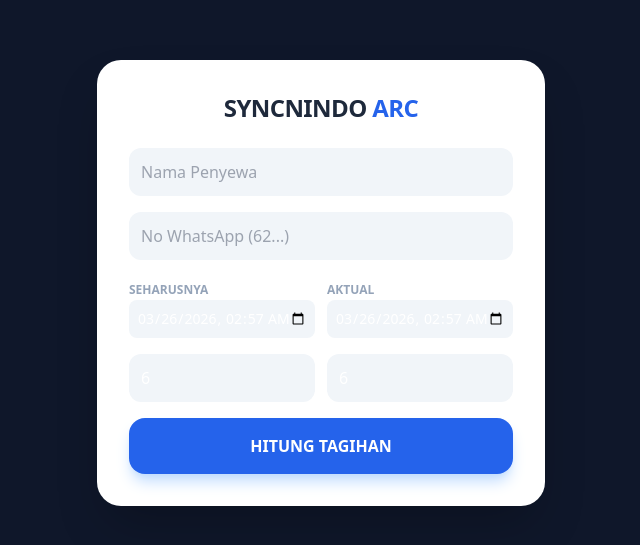
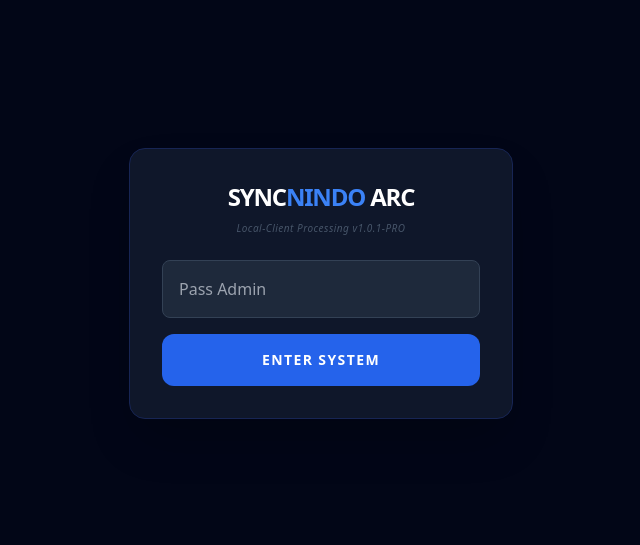
Before and after one commit to limitlessfounder7-a11y/syncnindo-arc, a Next.js app: page / in a window 1280 px wide. Shown: the part 117-662 px from the top of the page, without its empty margins (319-959 px from the left). Built offline with nearby package versions, Linux system fonts and the light colour scheme.

Commit message:
Update page.tsx

```diff
--- a/app/page.tsx
+++ b/app/page.tsx
@@ -1,95 +1,161 @@
-'use client';
-import { useState, useEffect } from 'react';
+"use client";
+import React, { useState, useRef, useEffect } from 'react';
 
-export default function Home() {
-  const [nama, setNama] = useState('');
-  const [noWa, setNoWa] = useState('');
-  const [waktuSeharusnya, setWaktuSeharusnya] = useState('');
-  const [waktuAktual, setWaktuAktual] = useState('');
-  const [bensinKeluar, setBensinKeluar] = useState(6);
-  const [bensinMasuk, setBensinMasuk] = useState(6);
-  const [tagihan, setTagihan] = useState<any>(null);
+export default function SyncnindoARC() {
+  const [isAdminSet, setIsAdminSet] = useState(false);
+  const [isLoggedIn, setIsLoggedIn] = useState(false);
+  const [pass, setPass] = useState("");
+  const [storedPass, setStoredPass] = useState("");
+
+  const [formData, setFormData] = useState({ name: '', phone: '', hours: 0 });
+  const [image, setImage] = useState<File | null>(null);
+  const canvasRef = useRef<HTMLCanvasElement>(null);
+  const [isDrawing, setIsDrawing] = useState(false);
 
   useEffect(() => {
-    const now = new Date();
-    now.setMinutes(now.getMinutes() - now.getTimezoneOffset());
-    const formattedTime = now.toISOString().slice(0, 16);
-    setWaktuSeharusnya(formattedTime);
-    setWaktuAktual(formattedTime);
-  }, []);
+    const p = localStorage.getItem("arc_admin_pass");
+    if (p) { setIsAdminSet(true); setStoredPass(p); }
 
-  const hitungDenda = () => {
-    const tSeharusnya = new Date(waktuSeharusnya).getTime();
-    const tAktual = new Date(waktuAktual).getTime();
-    let jamTelat = Math.ceil((tAktual - tSeharusnya) / (1000 * 60 * 60));
-    jamTelat = jamTelat > 0 ? jamTelat : 0;
+    // Set Canvas Size on Load & Resize
+    const resizeCanvas = () => {
+      const canvas = canvasRef.current;
+      if (!canvas) return;
+      const ctx = canvas.getContext('2d');
+      if (!ctx) return;
+      const parentWidth = canvas.parentElement?.clientWidth || 360;
+      canvas.width = parentWidth; // Dynamic Width
+      canvas.height = 180; // Optimized Height
+      ctx.strokeStyle = '#2563EB'; // Blue Line
+      ctx.lineWidth = 3;
+      ctx.lineCap = 'round';
+    };
 
-    let selisihBar = bensinKeluar - bensinMasuk;
-    selisihBar = selisihBar > 0 ? selisihBar : 0;
+    resizeCanvas();
+    window.addEventListener('resize', resizeCanvas);
+    return () => window.removeEventListener('resize', resizeCanvas);
+  }, [isLoggedIn]);
 
-    setTagihan({
-      jamTelat,
-      dendaWaktu: jamTelat * 25000,
-      selisihBar,
-      dendaBensin: selisihBar * 20000,
-      total: (jamTelat * 25000) + (selisihBar * 20000)
-    });
+  const handleLogin = () => {
+    if (pass === storedPass) setIsLoggedIn(true);
+    else alert("Password Salah!");
   };
 
-  const kirimWA = () => {
-    let formatWa = noWa.startsWith('0') ? '62' + noWa.substring(1) : noWa;
-    const pesan = `*INVOICE SYNCNINDO*\nNama: ${nama}\nTotal: Rp ${tagihan.total.toLocaleString('id-ID')}\n\n*Peringatan:* Tindakan penggelapan/gadai unit diproses Pasal 372 KUHP & ganti rugi 100%.`;
-    window.open(`https://api.whatsapp.com/send?phone=${formatWa}&text=${encodeURIComponent(pesan)}`, '_blank');
+  const handleSetAdmin = () => {
+    if (pass.length < 4) return alert("Min 4 Karakter!");
+    localStorage.setItem("arc_admin_pass", pass);
+    setIsAdminSet(true); setStoredPass(pass); setIsLoggedIn(true);
   };
 
+  // FUNGSI DOWNLOAD FOTO KE HP ADMIN (LOKAL & RINGAN)
+  const downloadPhotoToAdminDevice = (file: File, renterName: string) => {
+    const url = URL.createObjectURL(file);
+    const a = document.createElement('a');
+    a.href = url;
+    a.download = `ARC_KTP_${renterName.replace(/\s+/g, '_')}_${Date.now()}.jpg`;
+    document.body.appendChild(a);
+    a.click();
+    document.body.removeChild(a);
+    URL.revokeObjectURL(url);
+  };
+
+  const handleSaveAll = async () => {
+    if (!formData.name || !image) return alert("Nama & Foto wajib ada!");
+
+    // 1. Download Foto ke HP Admin (Lokal)
+    downloadPhotoToAdminDevice(image, formData.name);
+
+    // 2. Data Teks & Tanda Tangan ke Firebase
+    const signatureData = canvasRef.current?.toDataURL();
+    const finalData = {
+      ...formData,
+      signature: signatureData,
+      timestamp: new Date().toISOString(),
+      version: "v1.0.1-PRO"
+    };
+
+    console.log("Kirim ke Firebase:", finalData);
+
+    alert("BERHASIL!\n1. Foto KTP terunduh ke HP Admin\n2. Data sewa siap dikirim ke Firebase");
+  };
+
+  // --- LOGIC CANVAS TANDA TANGAN (RESPONSIVE) ---
+  const getCoordinates = (e: any) => {
+    const canvas = canvasRef.current;
+    if (!canvas) return { x: 0, y: 0 };
+    const rect = canvas.getBoundingClientRect();
+    const x = (e.clientX || (e.touches && e.touches[0].clientX)) - rect.left;
+    const y = (e.clientY || (e.touches && e.touches[0].clientY)) - rect.top;
+    return { x, y };
+  };
+
+  const startDrawing = (e: any) => {
+    const ctx = canvasRef.current?.getContext('2d');
+    if (!ctx) return;
+    setIsDrawing(true);
+    const { x, y } = getCoordinates(e);
+    ctx.beginPath();
+    ctx.moveTo(x, y);
+  };
+
+  const draw = (e: any) => {
+    if (!isDrawing) return;
+    const ctx = canvasRef.current?.getContext('2d');
+    if (!ctx) return;
+    const { x, y } = getCoordinates(e);
+    ctx.lineTo(x, y);
+    ctx.stroke();
+  };
+
+  if (!isLoggedIn) {
+    return (
+      <div className="min-h-screen bg-slate-950 flex items-center justify-center p-6 text-white">
+        <div className="bg-slate-900 p-8 rounded-2xl border border-blue-950 w-full max-w-sm shadow-2xl">
+          <h2 className="text-2xl font-black mb-2 text-center tracking-tighter">SYNC<span className="text-blue-500">NINDO</span> ARC</h2>
+          <p className="text-[10px] text-slate-600 mb-6 text-center italic tracking-wider">Local-Client Processing v1.0.1-PRO</p>
+          <input type="password" placeholder="Pass Admin" className="w-full p-4 bg-slate-800 rounded-lg mb-4 border border-slate-700 outline-none" onChange={e => setPass(e.target.value)} />
+          <button onClick={isAdminSet ? handleLogin : handleSetAdmin} className="w-full bg-blue-600 py-4 rounded-xl font-bold uppercase tracking-widest text-sm hover:bg-blue-500 transition">Enter System</button>
+        </div>
+      </div>
+    );
+  }
+
   return (
-    <main className="min-h-screen bg-slate-900 flex items-center justify-center p-6">
-      <div className="bg-white w-full max-w-md p-8 rounded-3xl shadow-2xl">
-        <h1 className="text-2xl font-black text-slate-800 mb-6 text-center tracking-tight">SYNCNINDO <span className="text-blue-600">ARC</span></h1>
+    <main className="min-h-screen bg-slate-950 text-slate-100 p-3 font-sans antialiased">
+      <div className="max-w-sm mx-auto space-y-4">
+        {/* HEADER COMPACT */}
+        <div className="flex justify-between items-center border-b border-slate-800 pb-3">
+          <h1 className="text-xl font-extrabold tracking-tighter">ARC <span className="text-blue-500">SYSTEM</span></h1>
+          <span className="text-[9px] bg-slate-800 text-blue-400 px-2 py-1 rounded-full uppercase tracking-widest font-bold">OFFLINE PHOTO MODE</span>
+        </div>
 
-        <div className="space-y-4">
-          <input type="text" placeholder="Nama Penyewa" className="w-full p-3 bg-slate-100 rounded-xl outline-none focus:ring-2 focus:ring-blue-500" value={nama} onChange={e => setNama(e.target.value)} />
-          <input type="number" placeholder="No WhatsApp (62...)" className="w-full p-3 bg-slate-100 rounded-xl outline-none" value={noWa} onChange={e => setNoWa(e.target.value)} />
+        {/* INPUT DATA */}
+        <div className="space-y-3">
+          <input type="text" placeholder="Nama Lengkap Penyewa" className="w-full bg-slate-900 p-4 rounded-xl border border-slate-800 focus:border-blue-600 outline-none text-sm" onChange={e => setFormData({...formData, name: e.target.value})} />
+          <input type="number" placeholder="Lama Sewa (Jam)" className="w-full bg-slate-900 p-4 rounded-xl border border-slate-800 focus:border-blue-600 outline-none text-sm" onChange={e => setFormData({...formData, hours: parseInt(e.target.value)})} />
 
-          <div className="grid grid-cols-2 gap-3">
-            <div>
-              <label className="text-xs font-bold text-slate-400 uppercase">Seharusnya</label>
-              <input type="datetime-local" className="w-full p-2 bg-slate-100 rounded-lg text-sm" value={waktuSeharusnya} onChange={e => setWaktuSeharusnya(e.target.value)} />
-            </div>
-            <div>
-              <label className="text-xs font-bold text-slate-400 uppercase">Aktual</label>
-              <input type="datetime-local" className="w-full p-2 bg-slate-100 rounded-lg text-sm" value={waktuAktual} onChange={e => setWaktuAktual(e.target.value)} />
-            </div>
+          {/* UPLOAD PHOTO MODE CAMERA */}
+          <div className="p-4 bg-slate-900 rounded-xl border border-dashed border-slate-700">
+            <label className="block text-[11px] font-extrabold mb-3 text-blue-400 tracking-wider">AMBIL FOTO KTP (OTOMATIS DOWNLOAD)</label>
+            <input type="file" accept="image/*" capture="environment" className="text-xs text-slate-500 file:bg-blue-600 file:border-0 file:rounded-full file:text-white file:px-4 file:py-1 file:text-xs file:font-bold" onChange={e => setImage(e.target.files ? e.target.files[0] : null)} />
           </div>
 
-          <div className="grid grid-cols-2 gap-3">
-            <input type="number" placeholder="Bar Keluar" className="w-full p-3 bg-slate-100 rounded-xl" value={bensinKeluar} onChange={e => setBensinKeluar(Number(e.target.value))} />
-            <input type="number" placeholder="Bar Masuk" className="w-full p-3 bg-slate-100 rounded-xl" value={bensinMasuk} onChange={e => setBensinMasuk(Number(e.target.value))} />
+          {/* CANVAS TANDA TANGAN RESPONSIVE */}
+          <div className="bg-white rounded-xl overflow-hidden border border-slate-800">
+            <p className="text-[10px] text-slate-500 px-3 py-1.5 bg-slate-100 font-medium">Area Tanda Tangan Penyewa:</p>
+            <div className="w-full h-[180px] bg-white">
+              <canvas ref={canvasRef} className="touch-none w-full h-full cursor-crosshair" onMouseDown={startDrawing} onMouseMove={draw} onMouseUp={() => setIsDrawing(false)} onTouchStart={startDrawing} onTouchMove={draw} onTouchEnd={() => setIsDrawing(false)} />
+            </div>
+            <button onClick={() => {
+              const canvas = canvasRef.current;
+              const ctx = canvas?.getContext('2d');
+              ctx?.clearRect(0, 0, canvas.width, canvas.height);
+            }} className="text-[10px] text-slate-400 p-2 underline active:text-blue-500">Hapus Tanda Tangan</button>
           </div>
 
-          <button onClick={hitungDenda} className="w-full bg-blue-600 text-white font-bold py-4 rounded-2xl hover:bg-blue-700 transition-all shadow-lg shadow-blue-200">
-            HITUNG TAGIHAN
+          <button onClick={handleSaveAll} className="w-full bg-blue-600 py-5 rounded-2xl font-extrabold text-white shadow-xl active:scale-95 transition-all uppercase tracking-tight text-base shadow-blue-900/40">
+            Simpan Data & Download Foto
           </button>
         </div>
-
-        {tagihan && (
-          <div className="mt-8 border-t-2 border-dashed pt-6 animate-in fade-in duration-500">
-            <div className="flex justify-between mb-2">
-              <span className="text-slate-500">Denda Telat ({tagihan.jamTelat}j)</span>
-              <span className="font-bold">Rp {tagihan.dendaWaktu.toLocaleString('id-ID')}</span>
-            </div>
-            <div className="flex justify-between mb-4">
-              <span className="text-slate-500">Bensin ({tagihan.selisihBar} bar)</span>
-              <span className="font-bold">Rp {tagihan.dendaBensin.toLocaleString('id-ID')}</span>
-            </div>
-            <div className="bg-red-50 p-4 rounded-xl mb-4">
-              <div className="text-center text-red-600 font-black text-xl">TOTAL: Rp {tagihan.total.toLocaleString('id-ID')}</div>
-            </div>
-            <button onClick={kirimWA} className="w-full bg-green-500 text-white font-bold py-3 rounded-xl hover:bg-green-600">
-              KIRIM KE WHATSAPP
-            </button>
-          </div>
-        )}
       </div>
     </main>
   );
```
